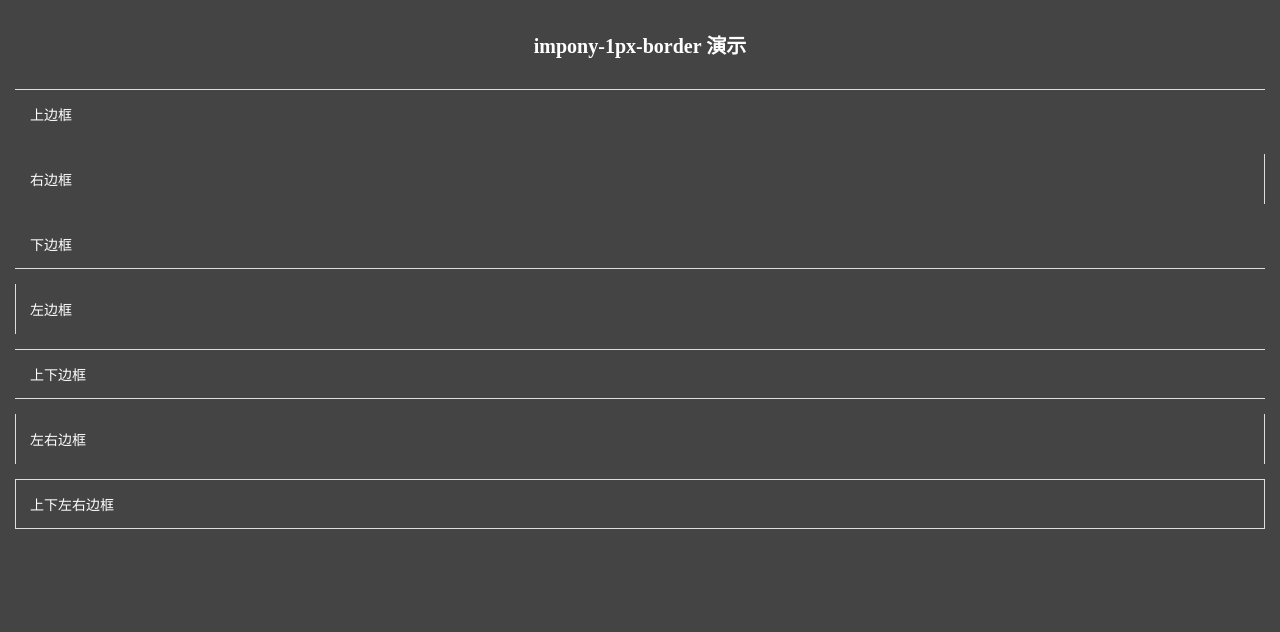
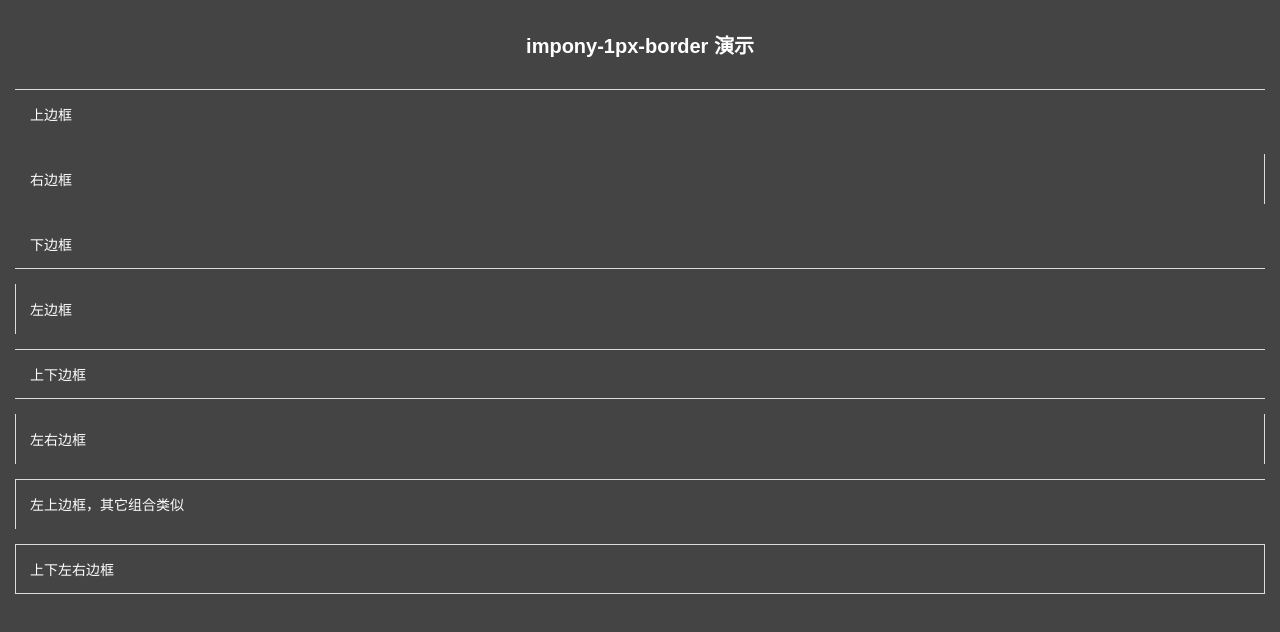
Before and after one commit to impony/impony-1px-border, a website: page demo/index.html in a window 1280 px wide. Drawn offline with Linux system fonts and the light colour scheme.

Commit message:
增加示例

```diff
--- a/demo/index.html
+++ b/demo/index.html
@@ -2,14 +2,14 @@
 <html>
 <head>
 <meta charset="utf-8" />
-<title>imponyOnePixelBorder</title>
+<title>impony-1px-border</title>
 <meta name="viewport" content="width=device-width, initial-scale=1.0, maximum-scale=1.0, minimum-scale=1.0, user-scalable=0" />
 <meta http-equiv="cache-control" content="no-siteapp" />
 <meta name="format-detection" content="telephone=no, email=no" />
 <link href="../src/impony-1px-border.css" rel="stylesheet" />
 <style>
 html { font-size: 62.5%; }
-body { margin: 0; padding: 0; background: #444; color: #fff; }
+body { margin: 0; padding: 0; background: #444; color: #fff; font-family: Arial, sans-serif; }
 h1, div { margin: 15px; padding: 15px; font-size: 1.4rem; }
     h1 { font-size: 2rem; text-align: center; }
     div > div { margin: -15px; }
@@ -43,6 +43,12 @@ h1, div { margin: 15px; padding: 15px; font-size: 1.4rem; }
     左右边框
 </div>
 
+<div class="impony-1px-border impony-top">
+    <div class="impony-1px-border impony-left">
+        左上边框，其它组合类似
+    </div>
+</div>
+
 <div class="impony-1px-border impony-top impony-bottom">
     <div class="impony-1px-border impony-right impony-left">
         上下左右边框
```
